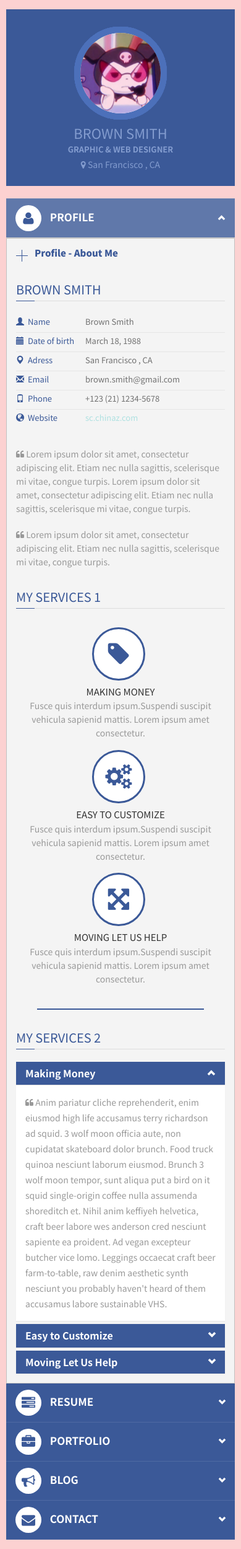
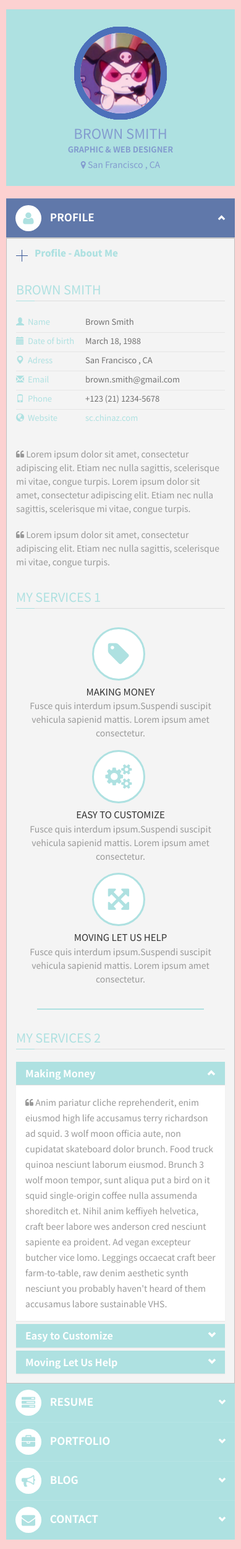
Before and after one commit to libamiew/PanelCV, a Jekyll site: the page built from index.html, in a window 390 px wide. Shown: the whole page at 62% size. Built offline with Jekyll 4.4.1, drawn with Linux system fonts in a browser that asks for light colours; some web fonts are replaced.

Commit message:
Update DarkBlue.css

```diff
--- a/assets/css/colors/DarkBlue.css
+++ b/assets/css/colors/DarkBlue.css
@@ -3,127 +3,127 @@
 /* ========================================================================================= */
 
 .btn-primary {
-    background: #3B5998;
+    background: #aee1e1;
 }
 .btn-primary:hover {
-    background: #3B5998;
+    background: #aee1e1;
 }
 a {
-    color: #3B5998;
+    color: #aee1e1;
 }
 .icon_menu {
     background: #fff !important;
-    color: #3B5998;
+    color: #aee1e1;
 }
 .icon_menu_active, .icon_menu_hover {
-    background: #3B5998 !important;
+    background: #aee1e1 !important;
     color: #fff !important;
     transition-property: background-color;
     transition-duration: 0.3s;
     transition-timing-function: linear;
 }
 .mCSB_dragger_bar {
-    background: #3B5998 !important;
+    background: #aee1e1 !important;
 }
 #style-2::-webkit-scrollbar-thumb {
-    background-color:#3B5998;
+    background-color:#aee1e1;
 }
 .span-info {
-    color: #3B5998;
+    color: #aee1e1;
 }
 #contactform .submit:hover, #comment_form .submit:hover {
     webkit-filter: brightness(98%) !important;
 }
 #profile .col-md-5 h2, #profile .col-md-5 h4, #resume .col-md-6 p, #resume .col-md-6 span.duration {
-    color: #3B5998;
+    color: #aee1e1;
 }
 #resume .resume-left ul li h5 {
-    border-bottom: 1px solid #3B5998;
+    border-bottom: 1px solid #aee1e1;
 }
 .attributes span.glyphicon, .attributes h6 {
-    color: #3B5998;
+    color: #aee1e1;
 }
 .blog-article a.read_m:hover {
-    border: 1px solid #3B5998;
-    background-color: #3B5998;
+    border: 1px solid #aee1e1;
+    background-color: #aee1e1;
 }
 .border-list {
-    border: 1px solid #3B5998;
+    border: 1px solid #aee1e1;
 }
 .content-post h1 {
-    color: #3B5998;
+    color: #aee1e1;
 }
 a.readmore:hover, a.readmore:focus, a.readmore:active {
-    border: 1px solid #3B5998;
-    background-color: #3B5998;
+    border: 1px solid #aee1e1;
+    background-color: #aee1e1;
 }
 .border-list {
-    border: 1px solid #3B5998;
+    border: 1px solid #aee1e1;
 }
 .content-post h1 {
-    color: #3B5998;
+    color: #aee1e1;
 }
 a.readmore:hover, a.readmore:focus, a.readmore:active {
-    border: 1px solid #3B5998;
-    background-color: #3B5998;
+    border: 1px solid #aee1e1;
+    background-color: #aee1e1;
 }
 .ch-info-prof {
     background: rgba(76, 173, 252, 0.6);
 }
 #profile .col-md-6 h1 {
-    color: #3B5998;
+    color: #aee1e1;
 }
 .download:hover span, .download:focus span {
-    background: #3B5998;
+    background: #aee1e1;
 }
 .download span::before{
-    color: #3B5998;
+    color: #aee1e1;
 }
 .download span, .ch-info .ch-info-back {
-    background: #3B5998;
+    background: #aee1e1;
 }
 .resp-tabs-container h1 {
-    color: #3B5998 !important;
+    color: #aee1e1 !important;
     background: url(../../images/arrows-h3/arrow-DarkBlue-h3.png) no-repeat 0px 3px;
 }
 
 @media screen and (max-width:540px) {
     .content-inner {
-        border-top: 5px solid #3B5998;
+        border-top: 5px solid #aee1e1;
     }
 }
 #contactform .submit, #comment_form .submit {
-    background-color: #3B5998;
+    background-color: #aee1e1;
 }
 #profile .about i.glyphicon, #profile .about label {
-    color: #3B5998;
+    color: #aee1e1;
 }
 #section-title, #categories_sidebar ul.categories li a:hover {
-    background: #3B5998;
+    background: #aee1e1;
 }
 #tags .tags_sidebar .tags-list li {
-    border: 1px solid #3B5998;
-    color: #3B5998;
+    border: 1px solid #aee1e1;
+    color: #aee1e1;
 }
 #tags .tags_sidebar .tags-list li a {
-    color: #3B5998;
+    color: #aee1e1;
 }
 #tags .tags_sidebar .tags-list li:hover {
-    background: #3B5998;
+    background: #aee1e1;
 }
 h2.resp-accordion:hover .hi-icon, .no-touch .hi-icon-effect-5 .hi-icon:hover {
-    border: 1px solid #3B5998 !important;
+    border: 1px solid #aee1e1 !important;
 }
 @media only screen and (max-width: 800px) {
     .icon_menu_active, .icon_menu_hover {
         background: #fff !important;
-        color: #3B5998 !important;
+        color: #aee1e1 !important;
         transition-property: background-color;
         transition-duration: 0.3s;
         transition-timing-function: linear;
     }
     h2.resp-accordion {
-        background: #3B5998 !important;
+        background: #aee1e1 !important;
     }
     h2.resp-accordion:hover {
         background: rgba(59, 89, 152, 0.8) !important;
@@ -133,54 +133,54 @@ h2.resp-accordion:hover .hi-icon, .no-touch .hi-icon-effect-5 .hi-icon:hover {
     }
 }
 .title_content:after, .icon_content {
-    background: #3B5998;
+    background: #aee1e1;
 }
 .text_content {
-    color: #3B5998;
+    color: #aee1e1;
 }
 .panel-default>.panel-heading {
     color: #fff;
-    background-color: #3B5998;
+    background-color: #aee1e1;
 }
 .nbs-flexisel-inner {
-    border: 5px solid #3B5998;
+    border: 5px solid #aee1e1;
 }
 .modal-header {
-    background: #3B5998;
+    background: #aee1e1;
 }
 .skillbar-title, .skillbar-bar {
     background: rgba(59, 89, 152, 0.8);
 }
 .portfolio .label-bg, #filters li span.active {
-    background: #3B5998;
+    background: #aee1e1;
 }
 .portfolio .label-bg, #filters li span:hover  {
-    background: #3B5998;
+    background: #aee1e1;
     -webkit-transition: all .3s ease-in;
     -moz-transition: all .3s ease-in;
     -o-transition: all .3s ease-in;
     transition: all .3s ease-in;
 }
 #sidebar-right .search-blog i, #sidebar-left .search-blog i {
-    background: #3B5998;
+    background: #aee1e1;
 }
 .icon-switcher {
-    color: #3B5998 !important;
+    color: #aee1e1 !important;
 }
 .resp-tabs-list li {
-    background: #3B5998;
+    background: #aee1e1;
     color: #fff;
 }
 #services .pack-service .service-icon i {
-    border: 3px solid #3B5998;
-    color: #3B5998;
+    border: 3px solid #aee1e1;
+    color: #aee1e1;
     background: #fff;
 }
 #services .pack-service:hover .service-icon i {
-    background: #3B5998;
+    background: #aee1e1;
 }
 .widget-profil{
-    background: #3B5998;
+    background: #aee1e1;
 }
 .widget-profil .head-image{
     border: 10px solid #4c70ba;
@@ -205,17 +205,17 @@ h2.resp-accordion:hover .hi-icon, .no-touch .hi-icon-effect-5 .hi-icon:hover {
     border-top: 1px solid #839ccf;
 }
 #profile_social a:hover {
-    color : #3B5998;
+    color : #aee1e1;
 }
 #profile_social a{
-    background-color: #3B5998;
+    background-color: #aee1e1;
 }
 #blog .post_media {
-    border-top: 5px solid #3B5998;
+    border-top: 5px solid #aee1e1;
 }
 #blog .post_media  .post-format-icon {
-    background: #3B5998;
+    background: #aee1e1;
 }
 .reference span {
-    color : #3B5998;
+    color : #aee1e1;
 }
```
